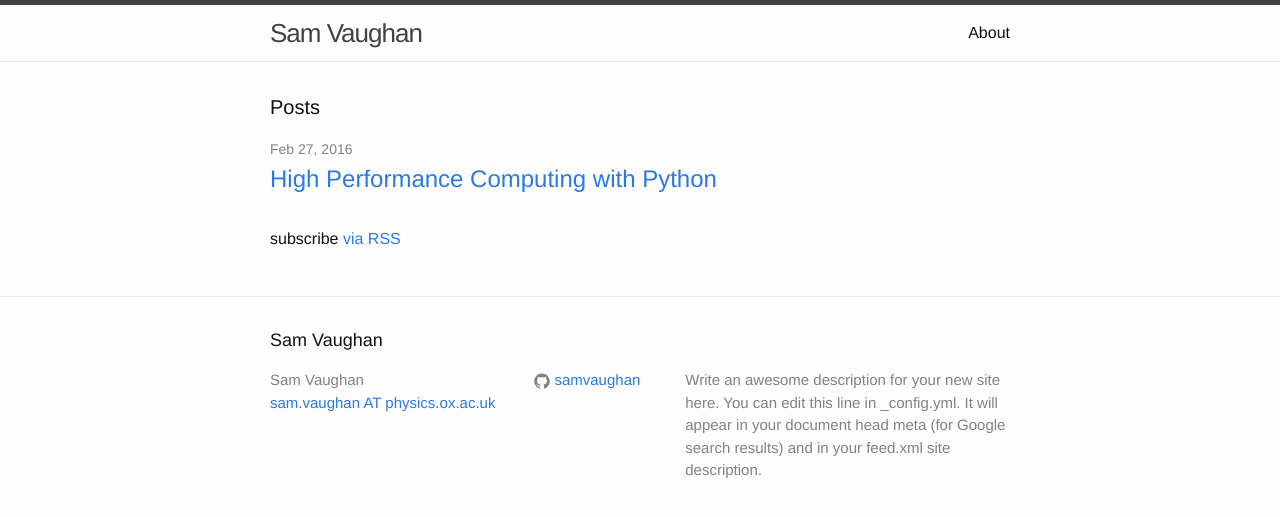
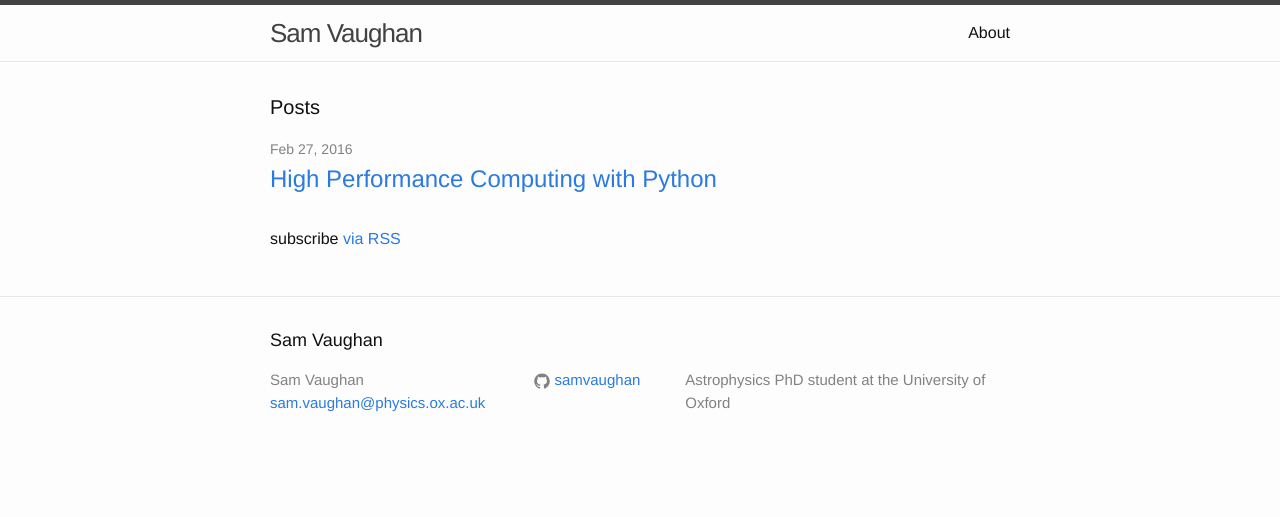
Before and after one commit to samvaughan/samvaughan.github.io, a Jekyll site: the page built from index.html, in a window 1280 px wide. Shown: the top 517 px of the page. Built offline with Jekyll 4.4.1, drawn with Linux system fonts in a browser that asks for light colours.

Commit message:
Changed config file slightly

```diff
--- a/_config.yml
+++ b/_config.yml
@@ -7,11 +7,9 @@
 
 # Site settings
 title: Sam Vaughan
-email: sam.vaughan AT physics.ox.ac.uk
+email: sam.vaughan@physics.ox.ac.uk
 description: > # this means to ignore newlines until "baseurl:"
-  Write an awesome description for your new site here. You can edit this
-  line in _config.yml. It will appear in your document head meta (for
-  Google search results) and in your feed.xml site description.
+  Astrophysics PhD student at the University of Oxford
 baseurl: "" # the subpath of your site, e.g. /blog
 url: "http://samvaughan.github.io" # the base hostname & protocol for your site
 #twitter_username:
```
